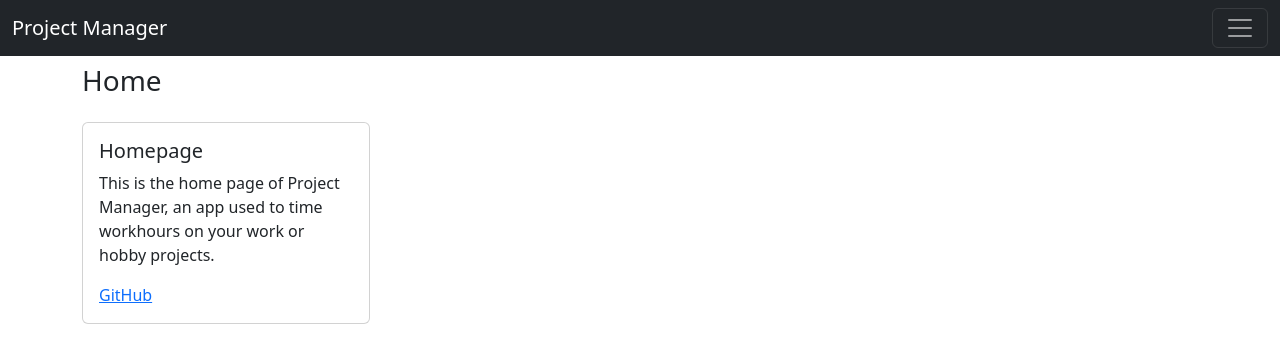
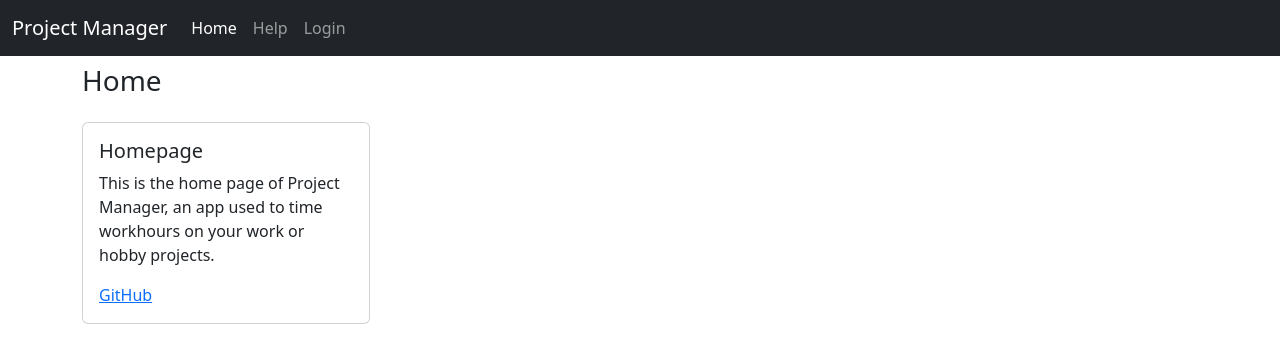
Before and after one commit to Capscience/project-manager, a Flask app: page / in a window 1280 px wide. Shown: the top 363 px of the page. Run offline with Flask 2, Linux system fonts and the light colour scheme.

Commit message:
Changed base.html navbar formatting

```diff
--- a/src/templates/base.html
+++ b/src/templates/base.html
@@ -11,7 +11,7 @@
     </head>
 
     <body>
-        <nav class="navbar navbar-dark bg-dark">
+        <nav class="navbar navbar-expand-md navbar-dark bg-dark">
             <div class="container-fluid">
                 <a class="navbar-brand" href="#">Project Manager</a>
                 <button class="navbar-toggler" type="button" data-bs-toggle="collapse" data-bs-target="#navbarNav" aria-controls="navbarNav" aria-expanded="false" aria-label="Toggle navigation">
```
